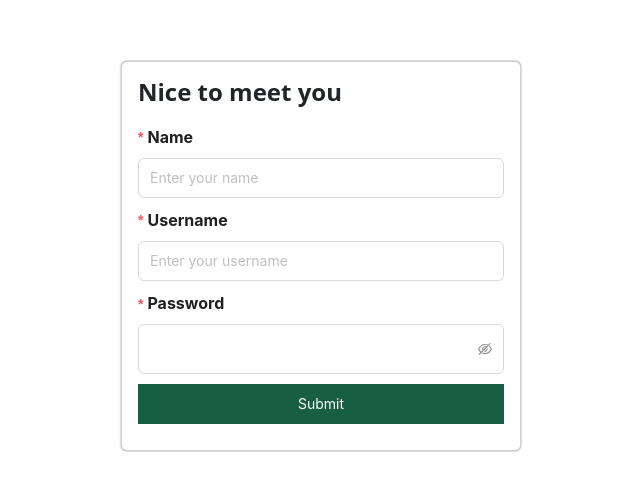
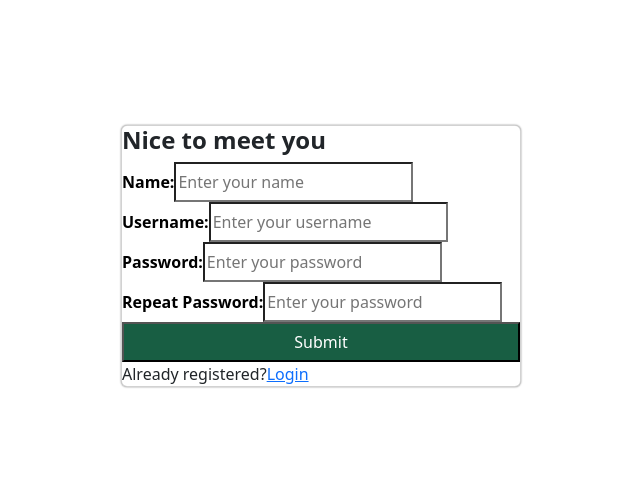
Before and after one commit to tsvetanilievdev/med-appointment-app, a React (Create React App) app in the folder client/: page /register in a window 1280 px wide. Shown: the part 144-634 px from the top of the page, without its empty margins (319-959 px from the left). Built offline with nearby package versions, Linux system fonts and the light colour scheme.

Commit message:
Refactor Login component - pure css

```diff
--- a/client/src/components/Register.js
+++ b/client/src/components/Register.js
@@ -1,65 +1,53 @@
 import React from 'react';
 import { Button, Form, Input } from 'antd';
+import { Link } from 'react-router-dom';
 function Register() {
     return (
         <div className="authentication">
-            <div className="authentication-form card p-3">
-                <h1 className="card-title">Nice to meet you</h1>
-                <Form layout="vertical">
-                    <Form.Item
-                        label="Name"
-                        name="name"
-                        rules={[
-                            {
-                                required: true,
-                                message: 'Please input your name',
-                            },
-                        ]}
-                    >
-                        <Input
-                            className="override"
-                            placeholder="Enter your name"
-                        />
-                    </Form.Item>
 
-                    <Form.Item
-                        label="Username"
-                        name="username"
-                        rules={[
-                            {
-                                required: true,
-                                message: 'Please input your username',
-                            },
-                        ]}
-                    >
-                        <Input
-                            className="override"
-                            placeholder="Enter your username"
-                        />
-                    </Form.Item>
+            <div className='authentication-form card'>
+                    <h1 className='card-title'>Nice to meet you</h1>
+                <form className='vertical2' onSubmit={onSubmitRegister}>
+                    <div className='form-item'>
+                        <label htmlFor="name">Name:</label>
+                        <input type="text" name='name' id='name' placeholder='Enter your name' />
+                    </div>
 
-                    <Form.Item
-                        label="Password"
-                        name="password"
-                        rules={[
-                            {
-                                required: true,
-                                message: 'Please input your password',
-                            },
-                        ]}
-                    >
-                        <Input.Password style={{ className: 'override' }} />
-                    </Form.Item>
+                    <div className='form-item'>
+                        <label htmlFor="username">Username:</label>
+                        <input type="text" name='username' id='username' placeholder='Enter your username' />
+                    </div>
 
-                    <Form.Item>
-                        <Button type="primary primary-button" htmlType="submit">
-                            Submit
-                        </Button>
-                    </Form.Item>
-                </Form>
+                    <div className='form-item'>
+                        <label htmlFor="password">Password:</label>
+                        <input type="password" name='password' id='password' placeholder='Enter your password' />
+                    </div>
+
+                    <div className='form-item'>
+                        <label htmlFor="repass">Repeat Password:</label>
+                        <input type="password" name='repass' id='repass' placeholder='Enter your password' />
+                    </div>
+
+
+                    <div className='form-item'>
+                        <button className='primary-button'>Submit</button>
+                    </div>
+
+                    <div className='form-item'>
+                        <span>Already registered?</span>
+                        <Link to='/login' className='anchor'>Login</Link>
+                    </div>
+                </form>
             </div>
         </div>
     );
 }
 
 export default Register;
+
+function onSubmitRegister(event) {
+    event.preventDefault();
+    const formData = new FormData(event.target);
+    console.log(formData);
+    console.log(Object.fromEntries(formData));
+}
```
